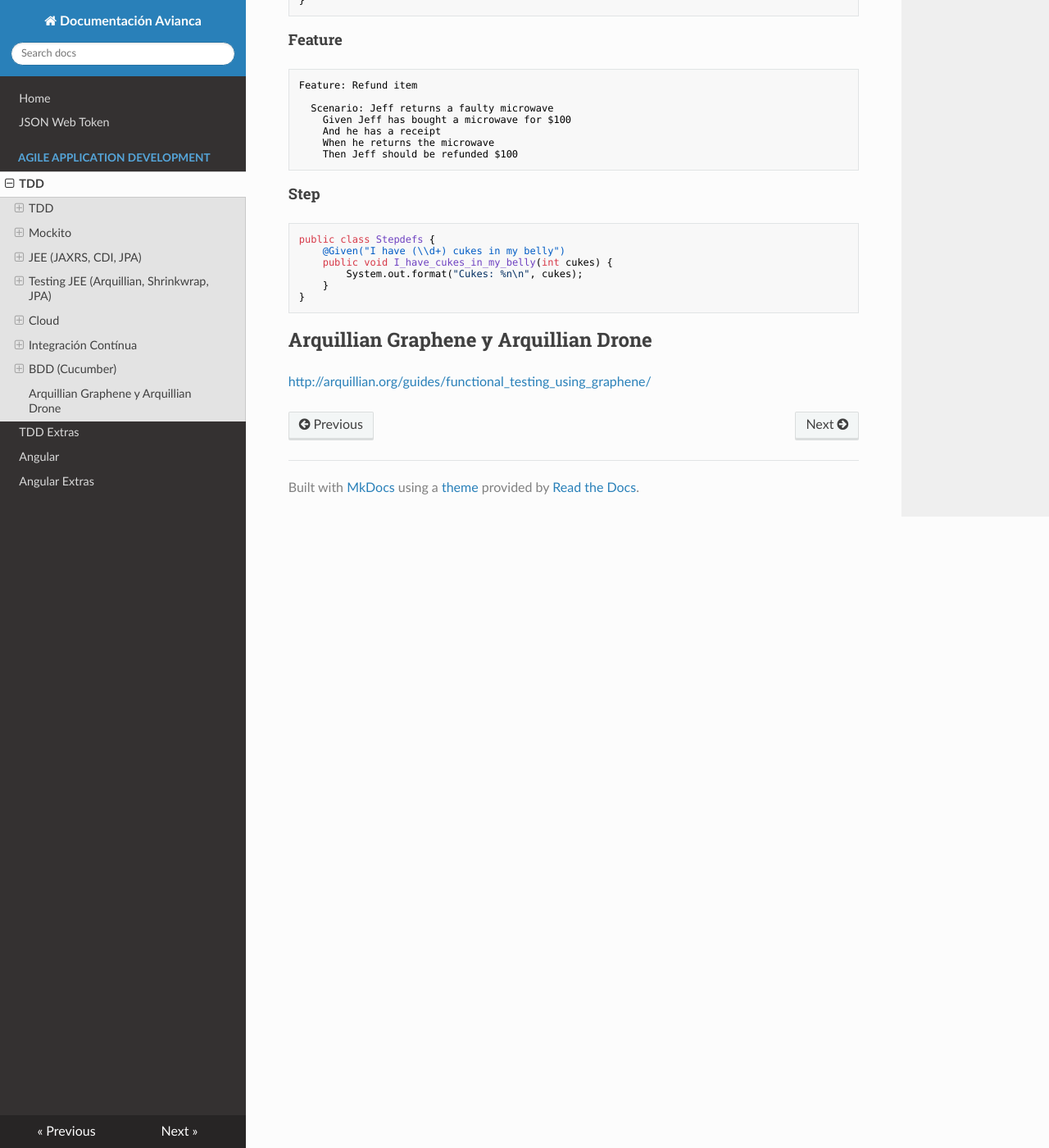
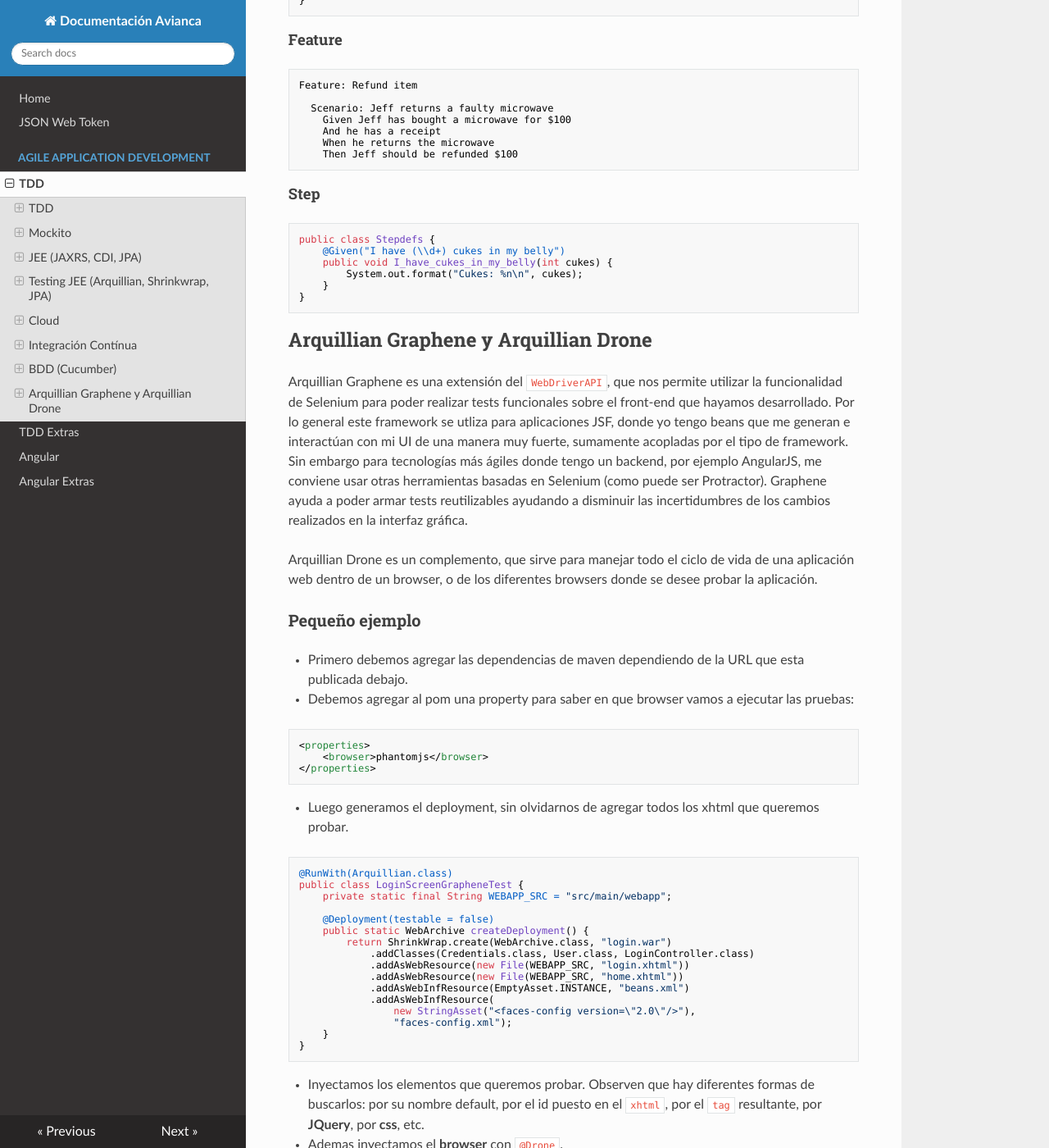
Before and after one commit to adrielparedes/angtdd, an MkDocs documentation site: the page built from documentation/docs/tdd.md, in a window 1280 px wide and 1400 px high, scrolled down 12539 px. Shown: the whole window at 82% size. Built offline with MkDocs 1.6.1, drawn with Linux system fonts in a browser that asks for light colours; nearby versions of some CDN libraries; old or Windows-style settings are respelled for this version of MkDocs; some of the changed text lies outside the part shown.

Commit message:
[master]: Se agrega la definicion de Drone y Graphene

````diff
--- a/documentation/docs/tdd.md
+++ b/documentation/docs/tdd.md
@@ -4,7 +4,6 @@
 # Agile Application Development
 
 ## TDD
-
 
 ### Prólogo
 
@@ -599,4 +598,90 @@
 
 ## Arquillian Graphene y Arquillian Drone
 
+Arquillian Graphene es una extensión del `WebDriverAPI`, que nos permite utilizar la funcionalidad de Selenium para poder realizar tests funcionales sobre el front-end que hayamos desarrollado. Por lo general este framework se utliza para aplicaciones JSF, donde yo tengo beans que me generan e interactúan con mi UI de una manera muy fuerte, sumamente acopladas por el tipo de framework. Sin embargo para tecnologías más ágiles donde tengo un backend, por ejemplo AngularJS, me conviene usar otras herramientas basadas en Selenium (como puede ser Protractor). Graphene ayuda a poder armar tests reutilizables ayudando a disminuir las incertidumbres de los cambios realizados en la interfaz gráfica.
+
+Arquillian Drone es un complemento, que sirve para manejar todo el ciclo de vida de una aplicación web dentro de un browser, o de los diferentes browsers donde se desee probar la aplicación.
+
+### Pequeño ejemplo
+
+* Primero debemos agregar las dependencias de maven dependiendo de la URL que esta publicada debajo.
+
+* Debemos agregar al pom una property para saber en que browser vamos a ejecutar las pruebas:
+
+```xml
+<properties>
+    <browser>phantomjs</browser>
+</properties>
+```
+
+* Luego generamos el deployment, sin olvidarnos de agregar todos los xhtml que queremos probar.
+
+```java
+@RunWith(Arquillian.class)
+public class LoginScreenGrapheneTest {
+    private static final String WEBAPP_SRC = "src/main/webapp";
+
+    @Deployment(testable = false)
+    public static WebArchive createDeployment() {
+        return ShrinkWrap.create(WebArchive.class, "login.war")
+            .addClasses(Credentials.class, User.class, LoginController.class)
+            .addAsWebResource(new File(WEBAPP_SRC, "login.xhtml"))
+            .addAsWebResource(new File(WEBAPP_SRC, "home.xhtml"))
+            .addAsWebInfResource(EmptyAsset.INSTANCE, "beans.xml")
+            .addAsWebInfResource(
+                new StringAsset("<faces-config version=\"2.0\"/>"),
+                "faces-config.xml");
+    }
+}
+```
+
+* Inyectamos los elementos que queremos probar. Observen que hay diferentes formas de buscarlos: por su nombre default, por el id puesto en el `xhtml`, por el `tag` resultante, por **JQuery**, por **css**, etc.
+* Ademas inyectamos el **browser** con  `@Drone`.
+
+```java
+@FindBy
+private WebElement userName;
+
+@FindBy
+private WebElement password;
+
+@FindBy(id = "login")
+private WebElement loginButton;
+
+@FindBy(tagName = "li")
+private WebElement facesMessage;
+
+@FindByJQuery("p:visible")
+private WebElement signedAs;
+
+@FindBy(css = "input[type=submit]")
+private WebElement whoAmI;
+
+@Drone
+private WebDriver browser;
+
+@ArquillianResource
+private URL deploymentUrl;
+
+```
+
+* Armamos el test, pedimos la URL y le agregamos el `.jsf` que necesitamos agregar. Ejecutamos el test y verificamos que se haya ejecutado correctamente.
+
+```java
+@Test
+public void should_login_successfully() {
+    browser.get(deploymentUrl.toExternalForm() + "login.jsf");
+
+    userName.sendKeys("demo");
+    password.sendKeys("demo");
+
+    loginButton.click();
+    assertEquals("Welcome", facesMessage.getText().trim());
+
+    whoAmI.click();
+    assertTrue(signedAs.getText().contains("demo"));
+}
+```
+
+
 [http://arquillian.org/guides/functional_testing_using_graphene/](http://arquillian.org/guides/functional_testing_using_graphene/)
````
